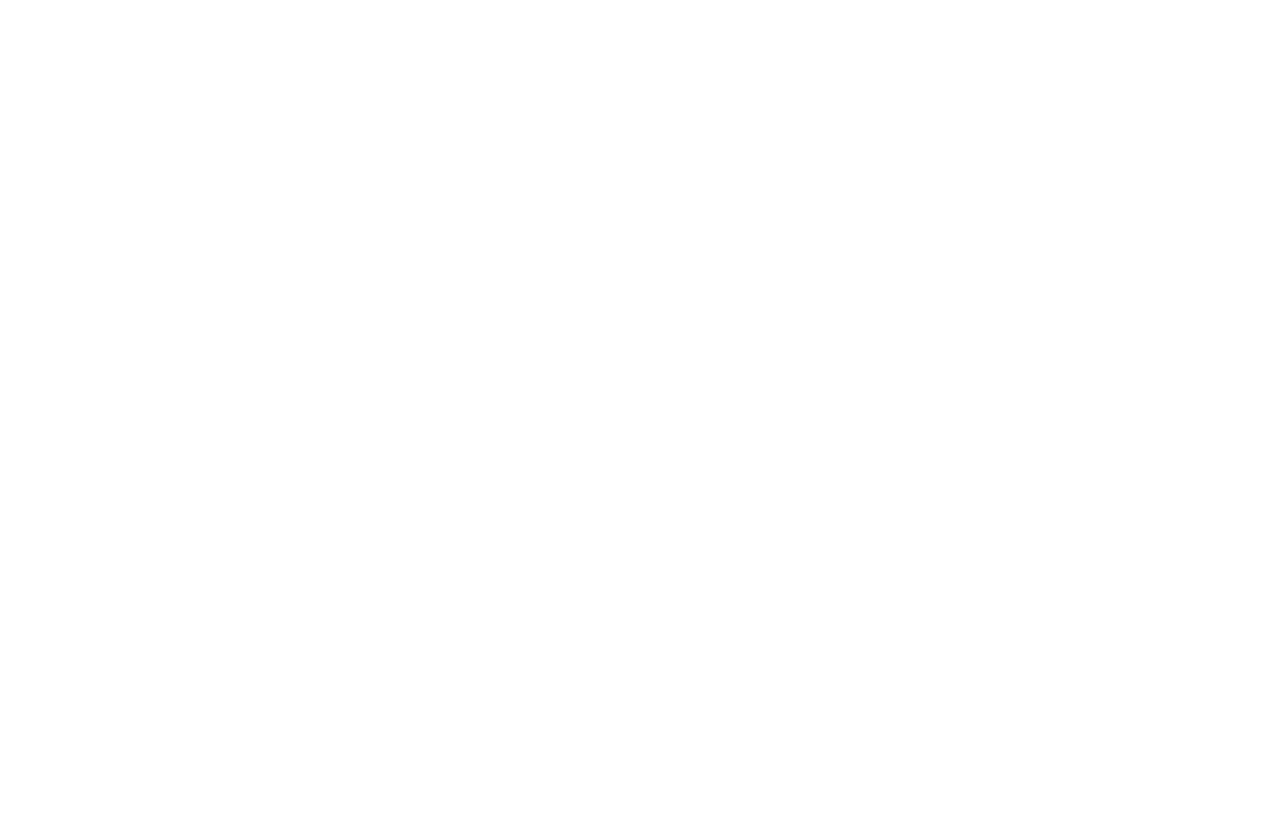
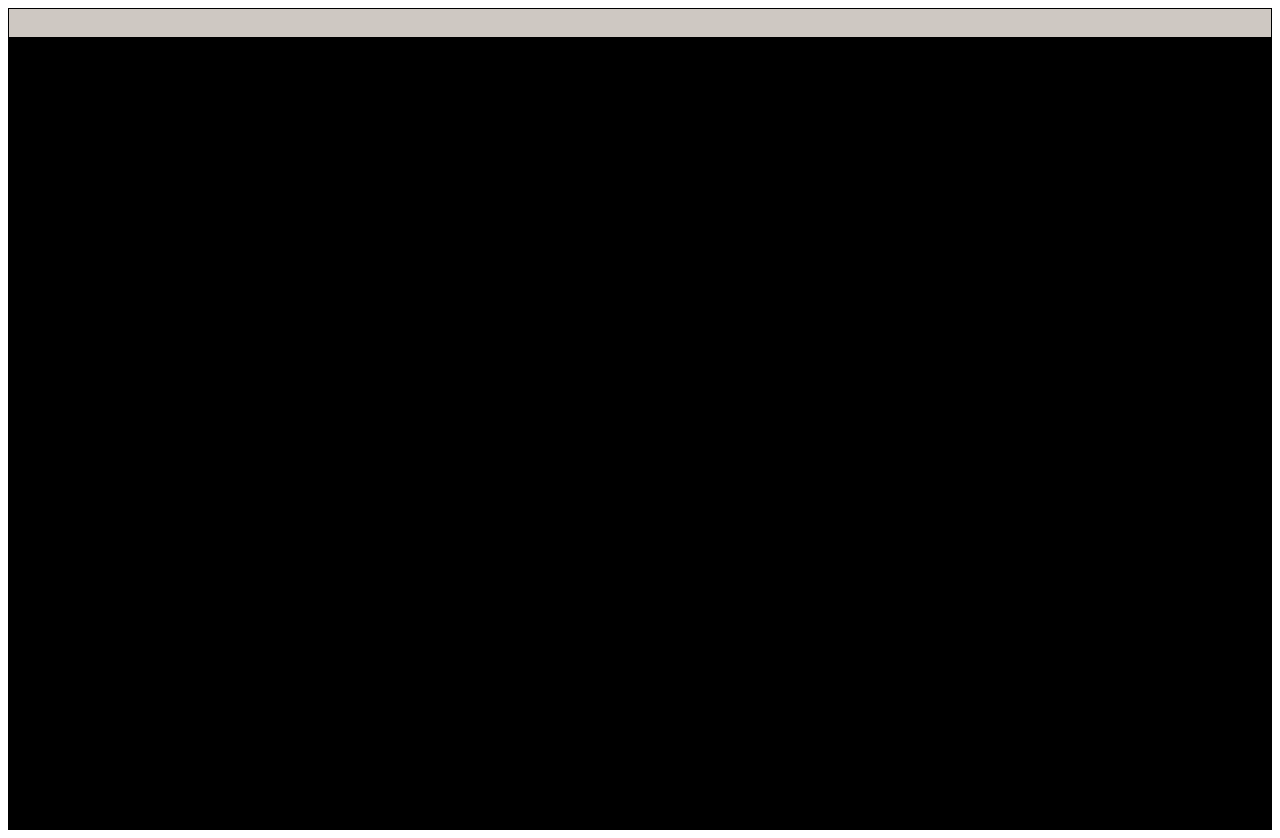
Before and after one commit to jessmitch42/mondrian-grid, a plain HTML site: page index.html in a window 1280 px wide. Before the commit the page ends 800 px from the top, so only its background shows below. Drawn offline with Linux system fonts and the light colour scheme.

Commit message:
leftover changes

```diff
--- a/index.css
+++ b/index.css
@@ -8,9 +8,15 @@
 .wrapper {
     display: grid;
     background-color: black;
-
+    grid-gap: 10px;
 }
 
 div.block {
+    border: 1px solid black;
+	background-color: #cec8c2;
+}
 
+div.block:nth-child(1) {
+    grid-column: 1/2;
+	grid-row: 1/5;
 }
```
